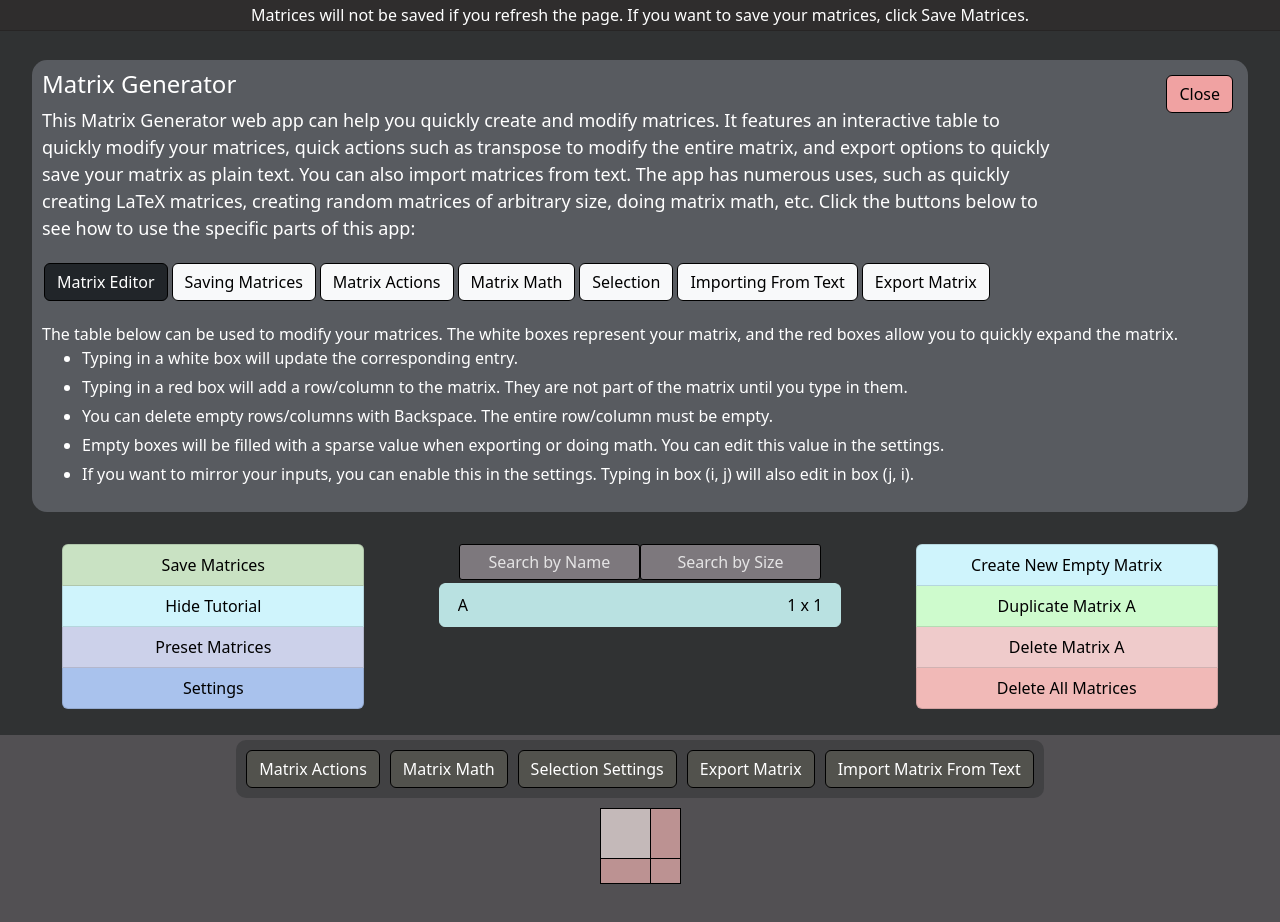
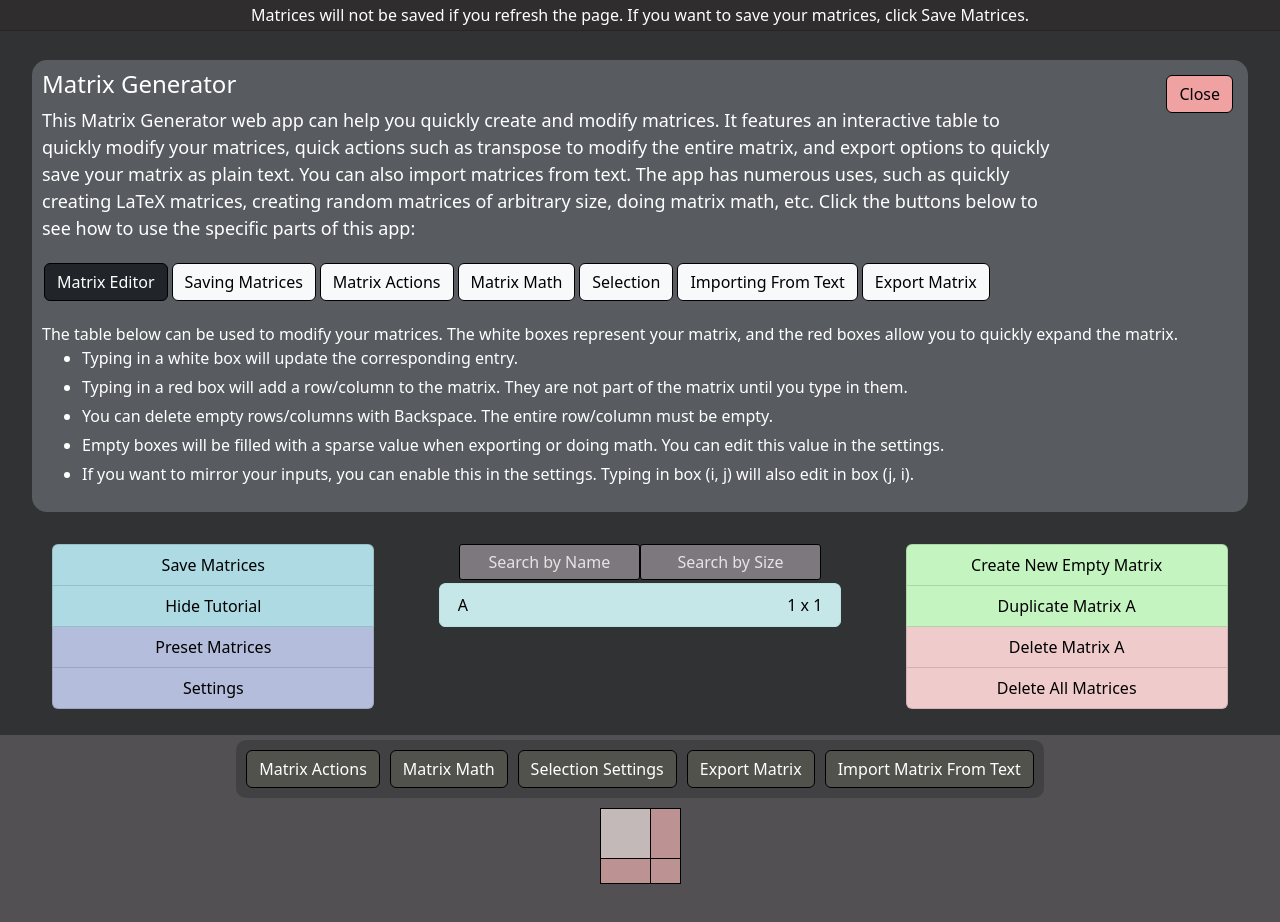
Before and after one commit to andrewctam/matrix-gen, a Next.js app in the folder frontend/: page / in a window 1280 px wide. Shown: the top 922 px of the page. Built offline with nearby package versions, Linux system fonts and the light colour scheme.

Commit message:
More CSS changes

```diff
--- a/frontend/components/App.js
+++ b/frontend/components/App.js
@@ -4,17 +4,15 @@ import Navigation from "./navigation/Navigation.js"
 
 const App = (props) => {
     const [matrices, setMatrices] = useState(null);
-
-    const [selection, setSelection] = useState("0");
-    const [sparseVal, setSparseVal] = useState("0");
+    const [selection, setSelection] = useState("0"); //0 for no selection
 
     const [mirror, setMirror] = useState(false);
     const [selectable, setSelectable] = useState(true);
-    const [saveToLocal, setSaveToLocal] = useState(false);
     const [numbersOnly, setNumbersOnly] = useState(false);
+    const [sparseVal, setSparseVal] = useState("0");
 
     const [username, setUsername] = useState(null);
-
+    const [saveToLocal, setSaveToLocal] = useState(false);
 
     const [showMerge, setShowMerge] = useState(null);
     const [userMatrices, setUserMatrices] = useState(null);
@@ -26,7 +24,7 @@ const App = (props) => {
     useEffect(() => {
         window.addEventListener("beforeunload", (e) => {
             if (saving.current)
-                e.returnValue = ""
+                e.returnValue = "";
         });
 
 
@@ -40,7 +38,7 @@ const App = (props) => {
         } else {
             setMatrices( {
                 "A": [["", ""], ["", ""]]
-            });;
+            });
             setSelection("A");
             updateParameter("Show Merge", false);
         }
@@ -84,7 +82,7 @@ const App = (props) => {
     useEffect(() => {
         if (matrices && saveToLocal)
             saveToLocalStorage();
-    }, [[matrices, saveToLocal]] )
+    }, [[matrices, saveToLocal]])
 
 
 
@@ -662,7 +660,13 @@ const App = (props) => {
                 throw new Error("No matrices found in local storage");
             } else {
                 setMatrices(parsed);
-                setSelection(Object.keys(parsed)[0]);
+
+                const localMatrices = Object.keys(parsed);
+                if (localMatrices.length > 0)
+                    setSelection(localMatrices[0]);
+                else
+                    setSelection("0");
+
             }
 
         } catch (error) {
@@ -693,6 +697,7 @@ const App = (props) => {
             localStorage.removeItem("refresh_token");
         }
 
+        //if all is set to null (log out or invalid tokens), then load local storage
         if (!username && !access_token && !refresh_token) {
            loadFromLocalStorage();
         }
@@ -813,7 +818,7 @@ const App = (props) => {
                 "Authorization": "Bearer " + localStorage.getItem("refresh_token")
             }
         }).then((response) => {
-            if (response.status === 401) { //invalid access token
+            if (response.status === 401) { //invalid refresh token
                 return null;
             }
 
@@ -827,11 +832,11 @@ const App = (props) => {
             localStorage.setItem("access_token", response["access_token"]);
             localStorage.setItem("refresh_token", response["refresh_token"]);
 
-            return true;
+            return true; //tokens successfully refreshed
         } else {
             updateUserInfo(null, null, null);
             localStorage.removeItem("refresh_token");
-            return false;
+            return false; //failed to refresh tokens
         }
     }
 
@@ -840,8 +845,12 @@ const App = (props) => {
         <div>
             <Navigation
                 matrices = {matrices}
+                selection = {selection}
+
+                setSelection = {setSelection}
+                setMatrices = {setMatrices}
+
                 mirror = {mirror}
-                selection = {selection}
                 numbersOnly = {numbersOnly}
                 sparseVal = {sparseVal}
                 selectable = {selectable}
@@ -863,11 +872,6 @@ const App = (props) => {
                 saveToLocal = {saveToLocal}
                 setSaveToLocal = {setSaveToLocal}
 
-
-                setSelection = {setSelection}
-                setMatrices = {setMatrices}
-
-
                 showMerge = {showMerge}
                 setShowMerge = {setShowMerge}
                 userMatrices = {userMatrices}
@@ -882,13 +886,15 @@ const App = (props) => {
                 matrix = {matrices[selection]}
                 matrices = {matrices}
                 name = {selection}
+
+                updateParameter = {updateParameter}
                 mirror = {mirror}
                 sparseVal = {sparseVal}
                 numbersOnly = {numbersOnly}
-                updateParameter = {updateParameter}
+                selectable = {selectable}
 
+                generateUniqueName = {generateUniqueName}
                 setMatrix = {setMatrix}
-                generateUniqueName = {generateUniqueName}
 
                 fillEmpty = {fillEmpty}
                 reshapeMatrix = {reshapeMatrix}
@@ -906,11 +912,8 @@ const App = (props) => {
                 spliceMatrix = {spliceMatrix}
                 pasteMatrix = {pasteMatrix}
                 editSelection = {editSelection}
-                selectable = {selectable}
 
-
-            /> : null
-            }
+            /> : null}
 
 
         </div>);
--- a/frontend/components/navigation/Navigation.js
+++ b/frontend/components/navigation/Navigation.js
@@ -1,4 +1,4 @@
-import React, { useState, useEffect } from 'react';
+import React, { useState, useEffect, useRef } from 'react';
 import ParameterBoxInput from '../inputs/ParameterBoxInput';
 import ParameterTextInput from '../inputs/ParameterTextInput';
 
@@ -20,6 +20,7 @@ const Navigation = (props) => {
     const [showSaveMenu, setShowSaveMenu] = useState(false);
     const [identitySize, setIdentitySize] = useState(3);
 
+    const navigationRef = useRef(null);
     useEffect(() => {
         if (window.localStorage.getItem("First Visit") === null) {
             setShowTutorial(true);
@@ -141,7 +142,7 @@ const Navigation = (props) => {
     }
 
 
-    return <div className={"row " + styles.navigateBar}>
+    return <div ref = {navigationRef} className={"row " + styles.navigateBar}>
         <p onClick={() => { setShowSaveMenu(!showSaveMenu) }} className={styles.savingInfo}>{saving}</p>
 
         {showSaveMenu ?
@@ -169,7 +170,7 @@ const Navigation = (props) => {
             <div id="selectors" className="list-group">
                 <MenuButton
                     text={showSaveMenu ? "Close Save Menu" : "Save Matrices"}
-                    buttonStyle={"success"}
+                    buttonStyle={"info"}
                     action={() => {
                         setShowSaveMenu(!showSaveMenu)
                     }}
@@ -189,7 +190,7 @@ const Navigation = (props) => {
 
                 <MenuButton
                     text={showSettings ? "Hide Settings" : "Settings"}
-                    buttonStyle={"secondary"}
+                    buttonStyle={"primary"}
                     action={() => { setShowSettings(!showSettings) }}
                 />
             </div>
@@ -230,7 +231,7 @@ const Navigation = (props) => {
                 <MenuButton
                     key="addButton"
                     text={"Create New Empty Matrix"}
-                    buttonStyle={"info"}
+                    buttonStyle={"secondary"}
                     action={() => {
                         var newName = props.setMatrix();
                         props.setSelection(newName);
@@ -240,7 +241,7 @@ const Navigation = (props) => {
                 {props.selection !== "0" ?
                     <MenuButton
                         key="duplicateButton"
-                        buttonStyle={"warning"}
+                        buttonStyle={"secondary"}
                         text={`Duplicate Matrix ${props.selection}`}
                         action={() => { props.copyMatrix(props.selection) }} />
                     : null}
@@ -261,7 +262,7 @@ const Navigation = (props) => {
                 {props.matrices && Object.keys(props.matrices).length > 0 ?
                     <MenuButton
                         text={"Delete All Matrices"}
-                        buttonStyle={"bigDanger"}
+                        buttonStyle={"danger"}
                         action={props.deleteAllMatrices}
                     />
                     : null}
--- a/frontend/components/navigation/buttons/SelectorButton.js
+++ b/frontend/components/navigation/buttons/SelectorButton.js
@@ -8,10 +8,6 @@ const SelectorButton = (props) => {
 
     const realSize = () => {
         return (props.matrices[props.name].length - 1) + " x " + (props.matrices[props.name][0].length - 1);
-    }
-
-    const updateMatrixSelection = () => {
-        props.setSelection(props.name);
     }
 
     const renameMatrix = (e) => {
@@ -92,7 +88,7 @@ const SelectorButton = (props) => {
 
     return <button type="button"
         className={styles.matrixSelector +  " list-group-item list-group-item-action" + ((props.active) ? " active" : "")}
-        onClick={updateMatrixSelection}>
+        onClick={() => {props.setSelection(props.name)}}>
 
         <input
             value={displayName}
--- a/frontend/components/navigation/saving/MergeStorage.js
+++ b/frontend/components/navigation/saving/MergeStorage.js
@@ -25,13 +25,19 @@ const MergeStorage = (props) => {
         }
 
         props.setMatrices(union);
-        props.updateParameter("showMerge", false)
+        props.updateParameter("Show Merge", false)
     }
 
     const overwriteLocal = () => {
         props.setMatrices(props.userMatrices);
-        props.setSelection(Object.keys(props.userMatrices)[0]);
-        props.updateParameter("showMerge", false)
+        const accountMatrices = Object.keys(props.userMatrices)
+        if (accountMatrices.length > 0) {
+            props.setSelection(Object.keys(props.userMatrices)[0]);
+        } else {
+            props.setSelection("0");
+        }
+
+        props.updateParameter("Show Merge", false)
     }
 
 
--- a/frontend/styles/globals.css
+++ b/frontend/styles/globals.css
@@ -101,7 +101,7 @@ li {
 
 .list-group > .active {
     color: black;
-    background-color: rgb(185, 225, 225);
+    background-color: rgb(198, 231, 231);
     border-color: rgb(185, 225, 225);
 }
 
@@ -112,32 +112,22 @@ li {
 }
 
 .list-group-item {
-    width: 75%;
+    width: 80%;
     margin-left: auto;
     margin-right: auto;
     color: black;
 }
 
 .list-group-item-primary {
-    background-color: rgb(204, 209, 234);
+    background-color: rgb(180, 189, 219);
+}
+.list-group-item-info {
+    background-color: rgb(174, 218, 227);
 }
 
 .list-group-item-secondary {
-    background-color: rgb(169, 194, 237);
+    background-color: rgb(196, 244, 191);
 }
-
-.list-group-item-success {
-    background-color: rgb(201, 226, 195);
-}
-
-.list-group-item-warning {
-    background-color: rgb(206, 251, 205);
-}
-
 .list-group-item-danger {
     background-color: rgb(239, 203, 203);
 }
-
-.list-group-item-bigDanger {
-    background-color: rgb(241, 185, 183);
-}
```
Also changed, not shown: frontend/components/navigation/buttons/SelectorButton.module.css (line endings or trailing spaces).
